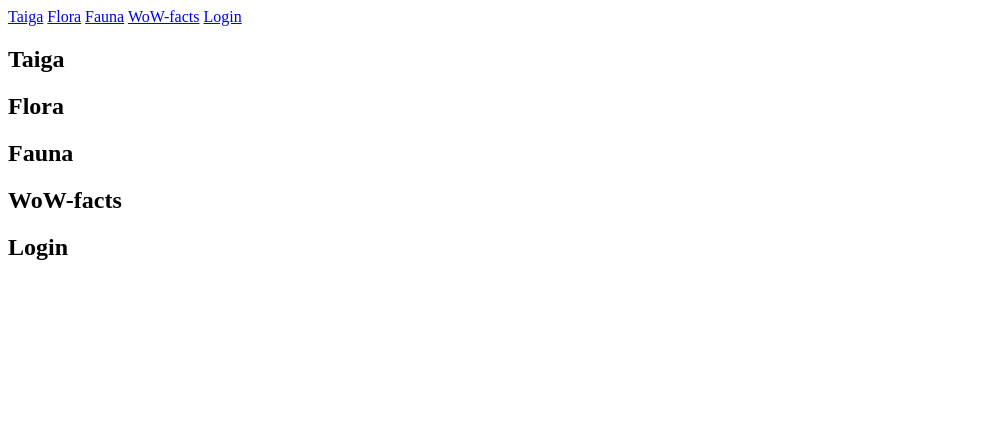
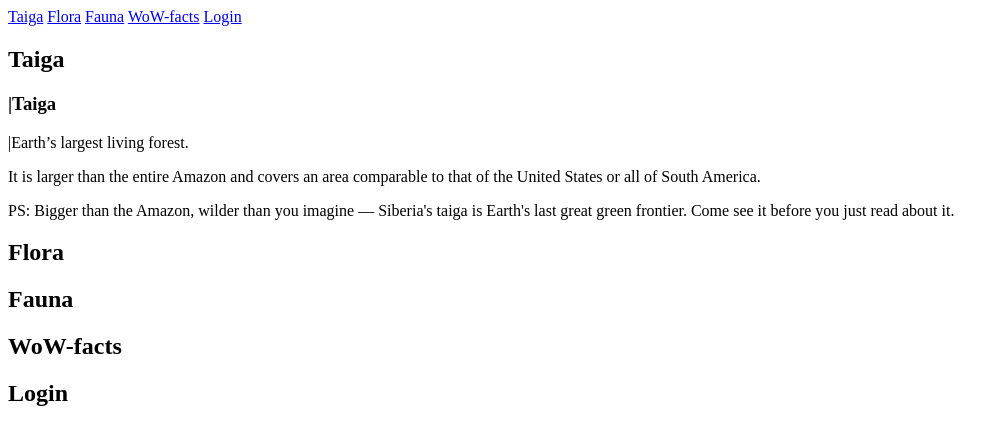
Before and after one commit to AshMiller04122005/portfolio--, a plain HTML site: page taiga-boreline-landing-portfolio.html in a window 1280 px wide. Shown: the whole page, without its empty margins (0-1004 px from the left). Drawn offline with Linux system fonts and the light colour scheme.

Commit message:
Добавил текст разметку для блока с текстом для первого блока первой страницы

```diff
--- a/taiga-boreline-landing-portfolio.html
+++ b/taiga-boreline-landing-portfolio.html
@@ -24,7 +24,28 @@
     <main>
         <section id="taiga-main-info">
             <h1>Taiga</h1>
-            <article></article>
+            <article>
+                <div>
+                    <div>
+                        <div>
+                            <h3>
+                                |Taiga
+                            </h3>
+                            <p>
+                                |Earth’s largest living forest.
+                            </p>
+                        </div>
+                        <div>
+                            <p>
+                                It is larger than the entire Amazon and covers an area comparable to that of the United States or all of South America.
+                            </p>
+                            <p>
+                                PS: Bigger than the Amazon, wilder than you imagine — Siberia's taiga is Earth's last great green frontier. Come see it before you just read about it.
+                            </p>
+                        </div>
+                    </div>
+                </div>
+            </article>
             <article></article>
             <article></article>
             <article></article>
```
